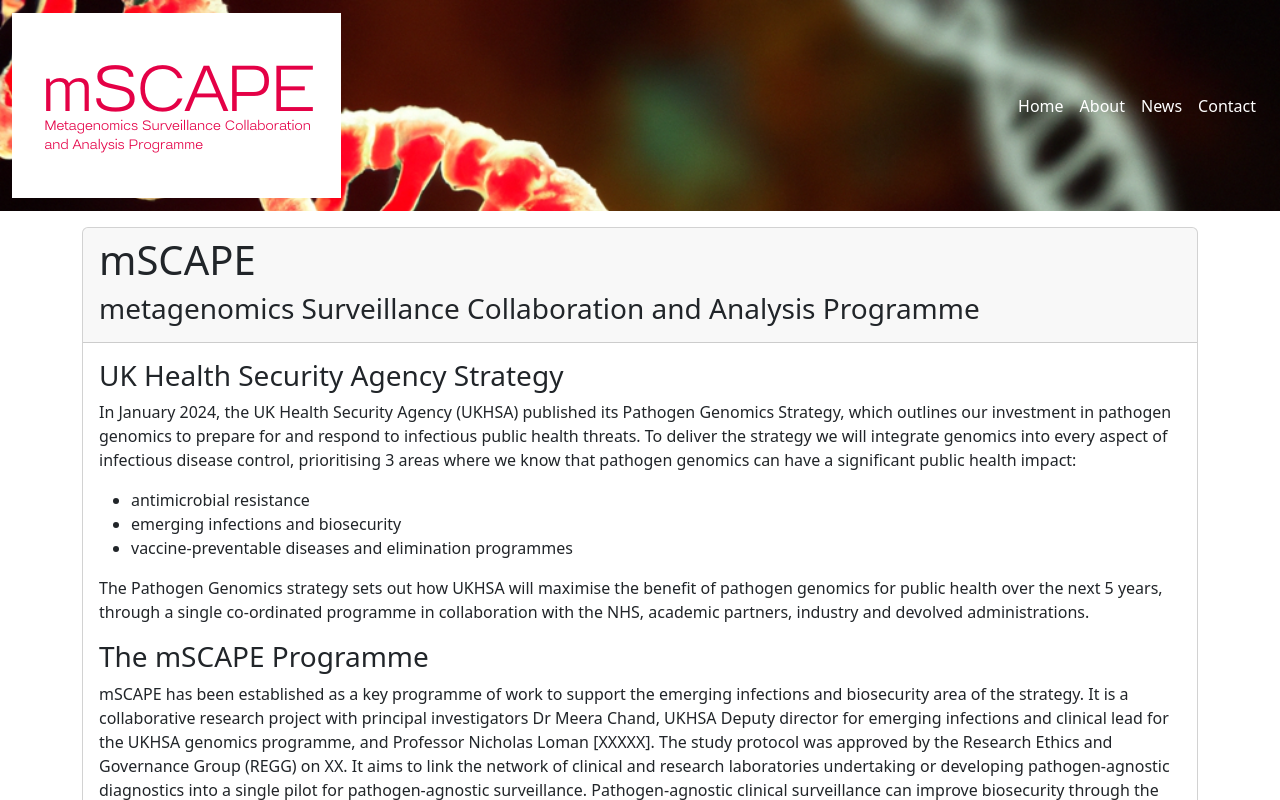
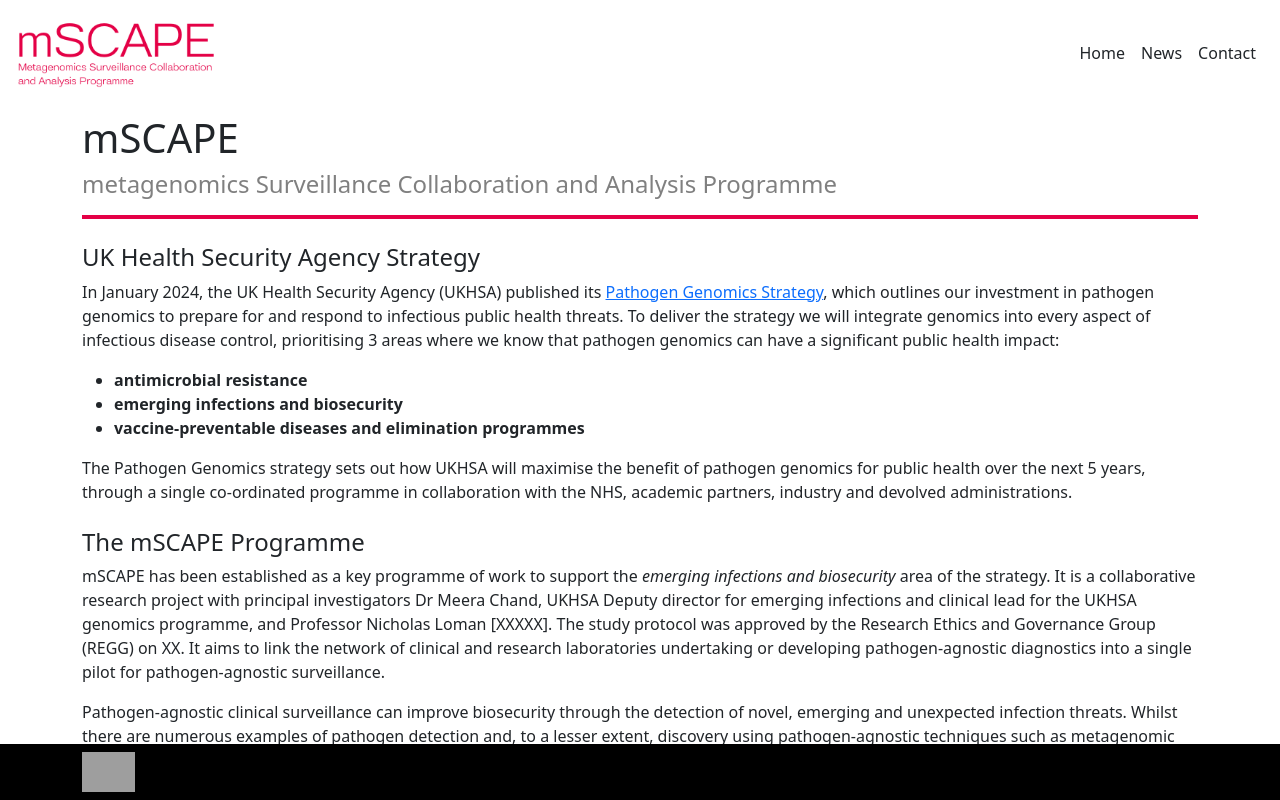
Before and after one commit to CLIMB-TRE/mscape-website, a React (Vite) app: page / in a window 1280 px wide. Shown: the top 800 px of the page. Built offline with nearby package versions, Linux system fonts and the light colour scheme; grey boxes are pictures that could not be loaded.

Commit message:
Componentised things, added footer, improved layout

```diff
--- a/src/App.css
+++ b/src/App.css
@@ -7,3 +7,7 @@
     /* background-color: rgba(255,255,255,0.6); */
     /* background-blend-mode: lighten; */
   }
+
+.nav-link:hover {
+  text-decoration: underline;
+}
--- a/src/App.tsx
+++ b/src/App.tsx
@@ -1,24 +1,26 @@
 import Container from "react-bootstrap/Container";
 import Navbar from "react-bootstrap/Navbar";
+import { Nav } from "react-bootstrap";
 import Stack from "react-bootstrap/Stack";
 import Image from "react-bootstrap/Image";
-import Card from "react-bootstrap/Card";
 
 import "bootstrap/dist/css/bootstrap.min.css";
 import "./App.css";
-import { Nav } from "react-bootstrap";
 
-function NavbarComponent() {
+function Header() {
   return (
-    <Navbar collapseOnSelect expand="lg" className="background">
+    <Navbar expand="lg">
       <Container fluid>
         <Navbar.Brand>
-          <Image src="src/assets/mSCAPE.png" alt="mSCAPE.png" />
+          <Image
+            src="src/assets/mSCAPE.png"
+            alt="mSCAPE.png"
+            style={{ height: "10vh" }}
+          />
         </Navbar.Brand>
         <Container>
           <Stack direction="horizontal" gap={3} className="float-end">
             <Nav.Link href="#home">Home</Nav.Link>
-            <Nav.Link href="#about">About</Nav.Link>
             <Nav.Link href="#news">News</Nav.Link>
             <Nav.Link href="#contact">Contact</Nav.Link>
           </Stack>
@@ -27,78 +29,110 @@
     </Navbar>
   );
 }
+
+function Footer() {
+  return (
+    <Navbar bg="black" variant="dark" expand="lg" fixed="bottom">
+      <Container>
+        <Image
+          src="src/assets/uob_light.png"
+          alt="mSCAPE.png"
+          style={{ height: "5vh" }}
+        />
+      </Container>
+    </Navbar>
+  );
+}
+
+function Title() {
+  return (
+    <Container>
+      <h1>mSCAPE</h1>
+      <h4 style={{ color: "grey" }}>
+        metagenomics Surveillance Collaboration and Analysis Programme
+      </h4>
+      <hr style={{ color: "#e40046", border: "solid 2px", opacity: "1" }} />
+    </Container>
+  );
+}
+
+function Section(props: { title: string; children: React.ReactNode }) {
+  return (
+    <Container>
+      <h4>{props.title}</h4>
+      <p>{props.children}</p>
+    </Container>
+  );
+}
+
 function App() {
   return (
     <form className="mSCAPE" autoComplete="off">
-      <Stack gap={3}>
-        <Stack>
-          <NavbarComponent />
-        </Stack>
-        <Stack gap={3}>
-          <Container>
-            <Card>
-              <Card.Header>
-                <h1>mSCAPE</h1>
-                <h3>
-                  metagenomics Surveillance Collaboration and Analysis Programme
-                </h3>
-              </Card.Header>
-              <Card.Body>
-                <h3>UK Health Security Agency Strategy</h3>
+      <Stack gap={2}>
+        <Header />
+        <Title />
+        <Section title="UK Health Security Agency Strategy">
           <p>
-                  In January 2024, the UK Health Security Agency (UKHSA)
-                  published its Pathogen Genomics Strategy, which outlines our
-                  investment in pathogen genomics to prepare for and respond to
-                  infectious public health threats. To deliver the strategy we
-                  will integrate genomics into every aspect of infectious
-                  disease control, prioritising 3 areas where we know that
-                  pathogen genomics can have a significant public health impact:
+            In January 2024, the UK Health Security Agency (UKHSA) published its{" "}
+            <a href="https://assets.publishing.service.gov.uk/media/65aff68ef2718c000dfb1bd8/Pathogen_Genomics_Strategy_2024.pdf">
+              Pathogen Genomics Strategy
+            </a>
+            , which outlines our investment in pathogen genomics to prepare for
+            and respond to infectious public health threats. To deliver the
+            strategy we will integrate genomics into every aspect of infectious
+            disease control, prioritising 3 areas where we know that pathogen
+            genomics can have a significant public health impact:
           </p>
           <ul>
-                  <li>antimicrobial resistance</li>
-                  <li>emerging infections and biosecurity</li>
             <li>
-                    vaccine-preventable diseases and elimination programmes
+              <b>antimicrobial resistance</b>
+            </li>
+            <li>
+              <b>emerging infections and biosecurity</b>
+            </li>
+            <li>
+              <b>vaccine-preventable diseases and elimination programmes</b>
             </li>
           </ul>
           <p>
-                  The Pathogen Genomics strategy sets out how UKHSA will
-                  maximise the benefit of pathogen genomics for public health
-                  over the next 5 years, through a single co-ordinated programme
-                  in collaboration with the NHS, academic partners, industry and
-                  devolved administrations.
+            The Pathogen Genomics strategy sets out how UKHSA will maximise the
+            benefit of pathogen genomics for public health over the next 5
+            years, through a single co-ordinated programme in collaboration with
+            the NHS, academic partners, industry and devolved administrations.
           </p>
-                <h3>The mSCAPE Programme</h3>
+        </Section>
+        <Section title="The mSCAPE Programme">
           <p>
-                  mSCAPE has been established as a key programme of work to
-                  support the emerging infections and biosecurity area of the
-                  strategy. It is a collaborative research project with
-                  principal investigators Dr Meera Chand, UKHSA Deputy director
-                  for emerging infections and clinical lead for the UKHSA
-                  genomics programme, and Professor Nicholas Loman [XXXXX]. The
-                  study protocol was approved by the Research Ethics and
-                  Governance Group (REGG) on XX. It aims to link the network of
-                  clinical and research laboratories undertaking or developing
-                  pathogen-agnostic diagnostics into a single pilot for
-                  pathogen-agnostic surveillance. Pathogen-agnostic clinical
-                  surveillance can improve biosecurity through the detection of
-                  novel, emerging and unexpected infection threats. Whilst there
-                  are numerous examples of pathogen detection and, to a lesser
-                  extent, discovery using pathogen-agnostic techniques such as
-                  metagenomic sequencing, at present there is no systematic
-                  surveillance based on this approach.{" "}
+            mSCAPE has been established as a key programme of work to support
+            the <i>emerging infections and biosecurity</i> area of the strategy.
+            It is a collaborative research project with principal investigators
+            Dr Meera Chand, UKHSA Deputy director for emerging infections and
+            clinical lead for the UKHSA genomics programme, and Professor
+            Nicholas Loman [XXXXX]. The study protocol was approved by the
+            Research Ethics and Governance Group (REGG) on XX. It aims to link
+            the network of clinical and research laboratories undertaking or
+            developing pathogen-agnostic diagnostics into a single pilot for
+            pathogen-agnostic surveillance.
+          </p>{" "}
+          <p>
+            {" "}
+            Pathogen-agnostic clinical surveillance can improve biosecurity
+            through the detection of novel, emerging and unexpected infection
+            threats. Whilst there are numerous examples of pathogen detection
+            and, to a lesser extent, discovery using pathogen-agnostic
+            techniques such as metagenomic sequencing, at present there is no
+            systematic surveillance based on this approach.{" "}
           </p>
-                <h3>Data platform, the MRC-CLIMB model</h3>
+        </Section>
+        <Section title="Data platform, the MRC-CLIMB model">
           <p>
-                  The surveillance pilot network will be hosted on MRC-CLIMB is
-                  a progression from the successful partnership and use of the
-                  environment during the SARS-CoV-2 pandemic. [Leveraging
-                  successful partnership and genomics platform..]
+            The surveillance pilot network will be hosted on MRC-CLIMB is a
+            progression from the successful partnership and use of the
+            environment during the SARS-CoV-2 pandemic. [Leveraging successful
+            partnership and genomics platform..]
           </p>
-              </Card.Body>
-            </Card>
-          </Container>
-        </Stack>
+        </Section>
+        <Footer />
       </Stack>
     </form>
   );
```
Also changed, not shown: src/assets/mSCAPE.png, src/assets/uob.png (added). Lines whose indentation alone changed are shown as unchanged.
